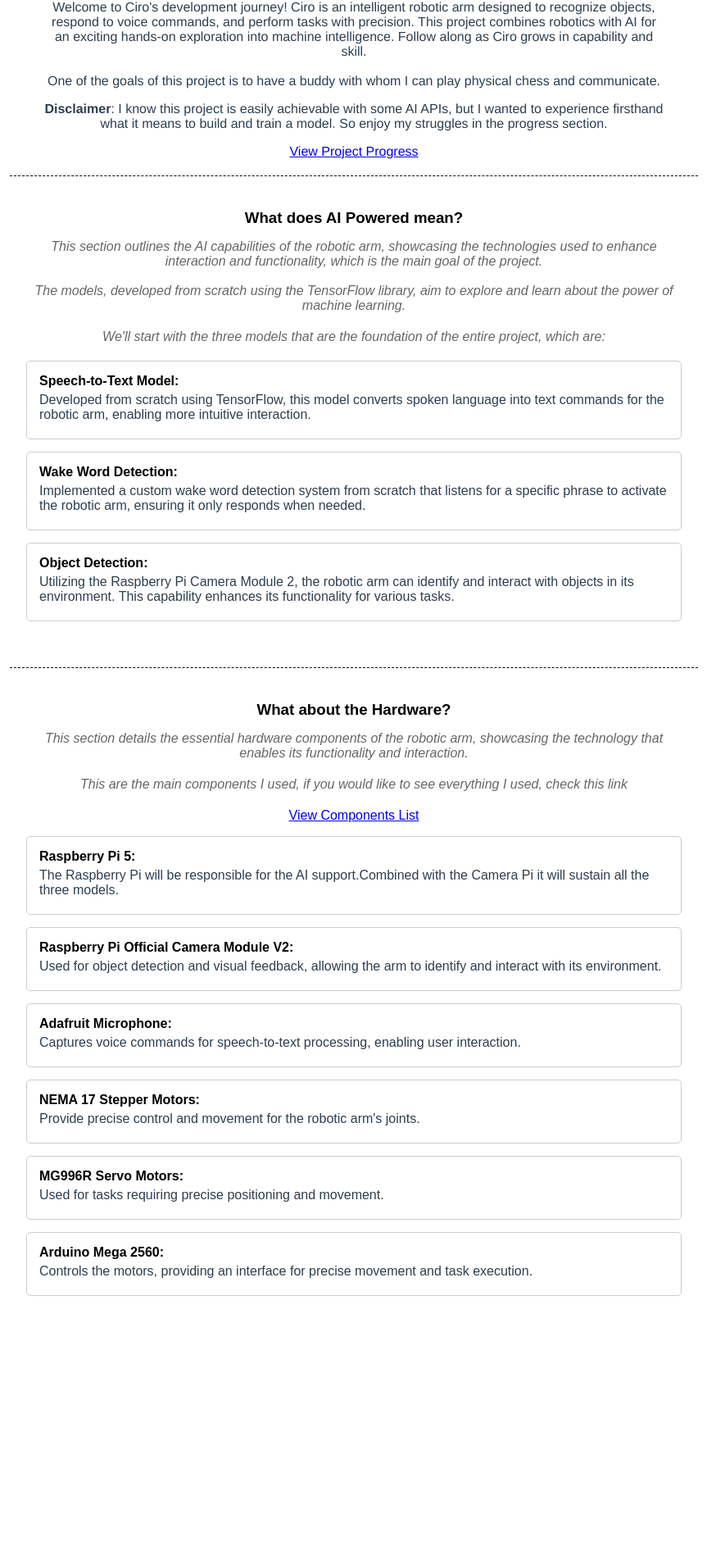
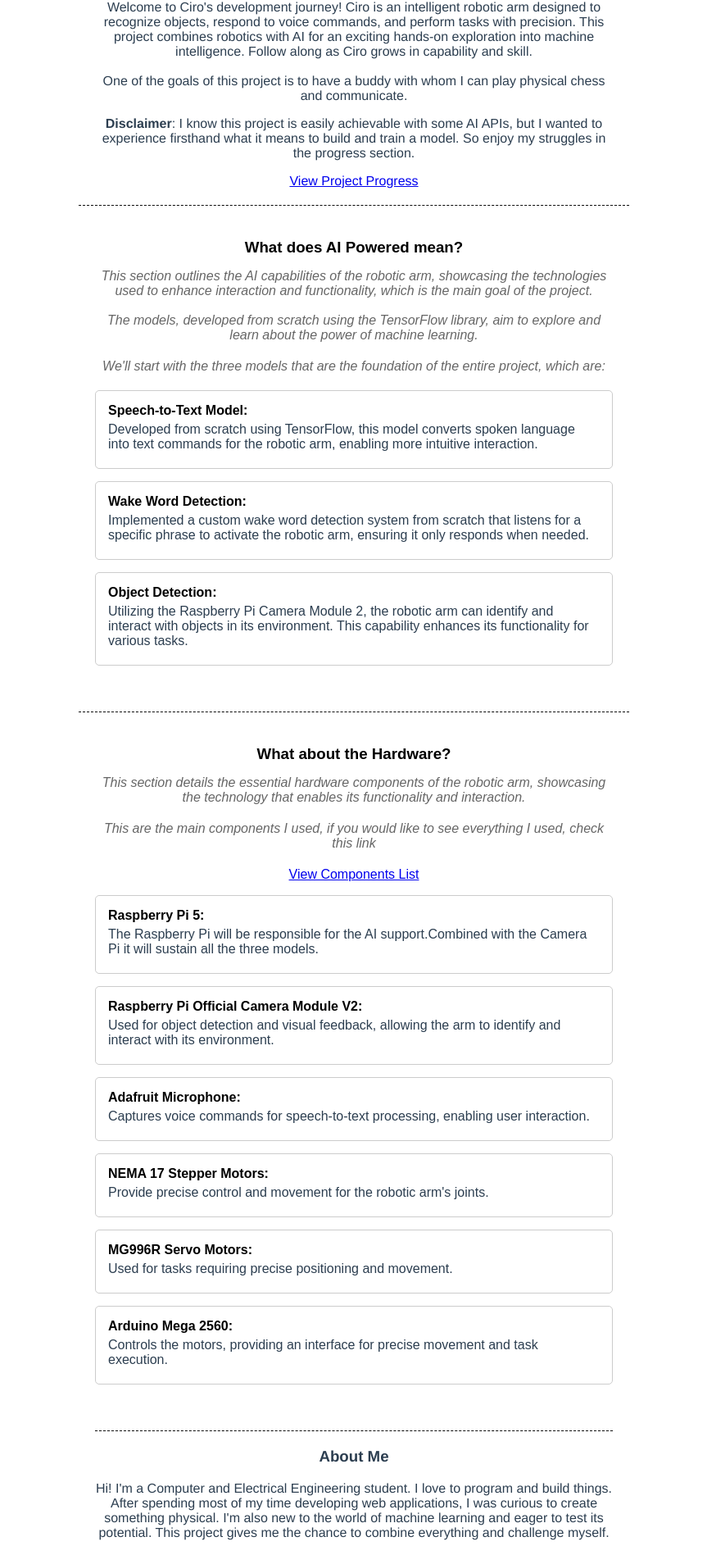
Before and after one commit to pasquale-sergi/ciro, a Vue app in the folder website/frontend/robotic-arm-website/: page / in a window 1280 px wide. Shown: the part 108-2005 px from the top of the page at 82% size, without its empty margins (208-1071 px from the left). Before the commit the page ends 1745 px from the top, so only its background shows below. Built offline with nearby package versions, Linux system fonts and the light colour scheme.

Commit message:
more website updates

```diff
--- a/website/frontend/robotic-arm-website/src/components/AIUpdates.vue
+++ b/website/frontend/robotic-arm-website/src/components/AIUpdates.vue
@@ -62,7 +62,7 @@ export default {
 }
 
 .ai-updates{
-  max-width:800px;
+  max-width:50%;
   margin: 0 auto;
   padding:20px;
   font-family:Arail, sans-serif;
--- a/website/frontend/robotic-arm-website/src/components/HardwareUpdates.vue
+++ b/website/frontend/robotic-arm-website/src/components/HardwareUpdates.vue
@@ -1,5 +1,5 @@
 <template>
-  <div class="container">
+  <div class="hardware-updates">
     <h2>Hardware Updates</h2>
     <div class="links">
       <router-link to="/progress">All Progress</router-link>
@@ -31,8 +31,8 @@ export default {
   display:flex;
   justify-content:space-between;
 }
-.container{
- max-width:800px;
+.hardware-updates{
+  max-width:50%;
   margin: 0 auto;
   padding:20px;
   font-family: Arial, sans-serif;
--- a/website/frontend/robotic-arm-website/src/components/HomePage.vue
+++ b/website/frontend/robotic-arm-website/src/components/HomePage.vue
@@ -22,6 +22,14 @@ Welcome to Ciro's development journey! Ciro is an intelligent robotic arm design
     <div class="robot-specs">
       <robot-specs></robot-specs>
     </div>
+    <div class="about-me">
+      <h3>About Me</h3>
+      <p>
+        Hi! I'm a Computer and Electrical Engineering student. I love to program and build things. After spending most of my time developing web applications, I was curious to create something physical. I'm also new to the world of machine learning and eager to test its potential. This project gives me the chance to combine everything and challenge myself.
+        <br><br>
+        If you have any suggestions, feel free to reach out to me at <a href="mailto:[email]">pasquale.s3rgi@gmail.com</a> or check my GitHub: <a href="https://www.github.com/pasquale-sergi">pasquale-sergi</a>.
+      </p>
+    </div>
   </div>
 </template>
 
@@ -44,7 +52,7 @@ h2 {
 }
 
 .caption {
-  width: 60%;
+  width: 50%;
   text-align: center;
   margin: 0 auto;
 }
@@ -56,4 +64,10 @@ h2 {
 .robot-specs {
   margin-top: 20px;
 }
+.about-me {
+  border-top:1px dashed black;
+  width: 50%;
+  text-align: center;
+  margin: 20px auto;
+}
 </style>
--- a/website/frontend/robotic-arm-website/src/components/PrintingUpdates.vue
+++ b/website/frontend/robotic-arm-website/src/components/PrintingUpdates.vue
@@ -46,7 +46,7 @@ export default {
   justify-content:space-between;
 }
 .printing-updates{
- max-width:800px;
+ max-width:50%;
   margin: 0 auto;
   padding:20px;
   font-family: Arial, sans-serif;
--- a/website/frontend/robotic-arm-website/src/components/RobotProgress.vue
+++ b/website/frontend/robotic-arm-website/src/components/RobotProgress.vue
@@ -76,7 +76,7 @@ export default {
 }
 
 .progress-page {
-  max-width: 800px;
+  max-width: 50%;
   margin: 0 auto;
   padding: 20px;
   font-family: Arial, sans-serif;
--- a/website/frontend/robotic-arm-website/src/components/RobotSpecs.vue
+++ b/website/frontend/robotic-arm-website/src/components/RobotSpecs.vue
@@ -111,7 +111,7 @@ export default {
 }
 .ai-features {
   border-top: 1px dashed black;
-  max-width: 800px;
+  max-width: 50%;
   margin: 20px auto;
   padding: 20px;
   font-family: Arial, sans-serif;
@@ -159,7 +159,7 @@ p {
 
 .hardware-specs {
   border-top: 1px dashed black;
-  max-width: 800px;
+  max-width: 50%;
   margin: 20px auto;
   padding: 20px;
   font-family: Arial, sans-serif;
--- a/website/frontend/robotic-arm-website/src/store.js
+++ b/website/frontend/robotic-arm-website/src/store.js
@@ -165,6 +165,45 @@ Link to the model:    <a class="model-link" href="https://grabcad.com/library/6-
 
     It actually looks fine and is compatible with NEMA 17 motors, which are the steppers I plan to use, even though I have some servos planned as well. That's why I mentioned I will adapt it—hopefully without much trouble.`,
             tag: "printing"
+        },
+        {
+            title: "Update 8: Hands on the Object Detection Model",
+            content: `I'm starting to work on the object detection model. The initial plan was to train the arm to recognize 3-5 different objects and, through voice commands, have it perform specific actions with them. However, since I haven’t yet thought of a practical task beyond "grab and move," I’ve decided to jump straight to working with chess pieces. As I mentioned earlier, I want this arm to eventually play physical chess against me.<br><br>
+
+That said, I’m still brainstorming for a more dynamic task that could utilize voice commands, as chess isn’t the most effective way to showcase a speech-to-text model—it’s generally a pretty quiet game.<br><br>As always, I like to begin with the data, and this time it’s taking a significant amount of time, especially since I need to label the images.
+
+<br>My Raspberry Pi with the camera is already set up, so I just need a simple Python script to start taking pictures. I’ll start with the rook piece; the plan is to collect around 300 samples, with 80% from my own setup—my chessboard, environment, and lighting—and the rest sourced from the internet, if easily available.
+
+<br><br>It sounds pretty simple and straightforward, and it is. I’ll post a quick video of the setup below.<br><br>
+
+<div> <video controls> <source src="/camera-setup.mp4" type="video/mp4"> Your browser does not support the video tag. </video> </div>
+<br><br>The script simply prompts the user to press "Enter" to take a photo or "q" to exit.
+
+<br><br>I know the camera would be much more flexible with a longer ribbon cable. But, as I mentioned in a recent update, it was tough to even find this one, so let’s just say I tried! As a good procrastinator, I’ll revisit this issue when I eventually work on the robot’s physical build, which will definitely require a much longer cable.
+<br> Will I regret it? Sure. Am I still going to ignore it? Of course.
+
+<br><br>
+After taking about 70 pictures, I realized three things: my life kind of sucks, I still have 11 more pieces to go (since I actually need to track the color for it to play against me), and labeling all these photos is going to be a real pain. So, the plan is to split the folder 50/50 between each color—black and white in my case.
+
+Later, I'll label each photo as either white_rook or black_rook while keeping the image name neutral, like rook_{i}.
+
+<p>Nice! So now I have around 200 pictures of rooks. I tried to change the point of view as much as possible, with some rooks on the table, some on the board, and others with different pieces. About 25% of the images feature both rooks in a single shot, with varying heights, angles, lighting, and so on. I’m going to pause for now and focus on the model itself; after all, with such a small dataset, I can always integrate more pictures and retrain based on the results.</p>
+
+<p>I installed labelImg, which seems to be one of the best tools for this task, and I’ve labeled all the pictures. Unfortunately, I didn’t find any valuable datasets online. I admit I didn’t look too hard because I worry that too much environmental variation could negatively impact the model. I might be mistaken, but I plan to use data augmentation, so I hope my environment will be sufficient. If not, I’ll completely change the room and lighting and take many more pictures.</p>
+
+<p>So now we have our folder of labeled rook images ready to feed into our model. My idea is to test a model using just this one piece to understand how much variance we still need—too many pictures? Too few? Too static with the background? I want to determine the best environment for taking pictures before I commit to snapping 3,000 of them and potentially going off track.</p>
+
+<p>Now, here’s my question: Should I build a model that simply classifies whether it’s a rook and what color it is? Or should I go for a model that recognizes all 12 different pieces? My concern with the latter option is that the model might overfit, since it would be designed to classify 12 different classes but may only learn the features of the rook. On the other hand, the first model seems somewhat limited, as it would only classify whether a piece is a rook or not, leaving no room for the other pieces when I eventually add them. This means I’d likely need to rewrite the entire model, which defeats the purpose of starting with a simple classification.</p>
+
+<p>So, I’m at a crossroads where I need to think carefully about whether to gather all the data now and then build the model or to continue with the current approach. In the meantime, I’ve run out of free time, so I’ll use tonight to make a decision.</p>
+
+
+
+
+
+
+`,
+            tag: "ai"
         }
         ],
 
```
Also changed, not shown: 1 other file (tests, documents, lock files or other folders).
